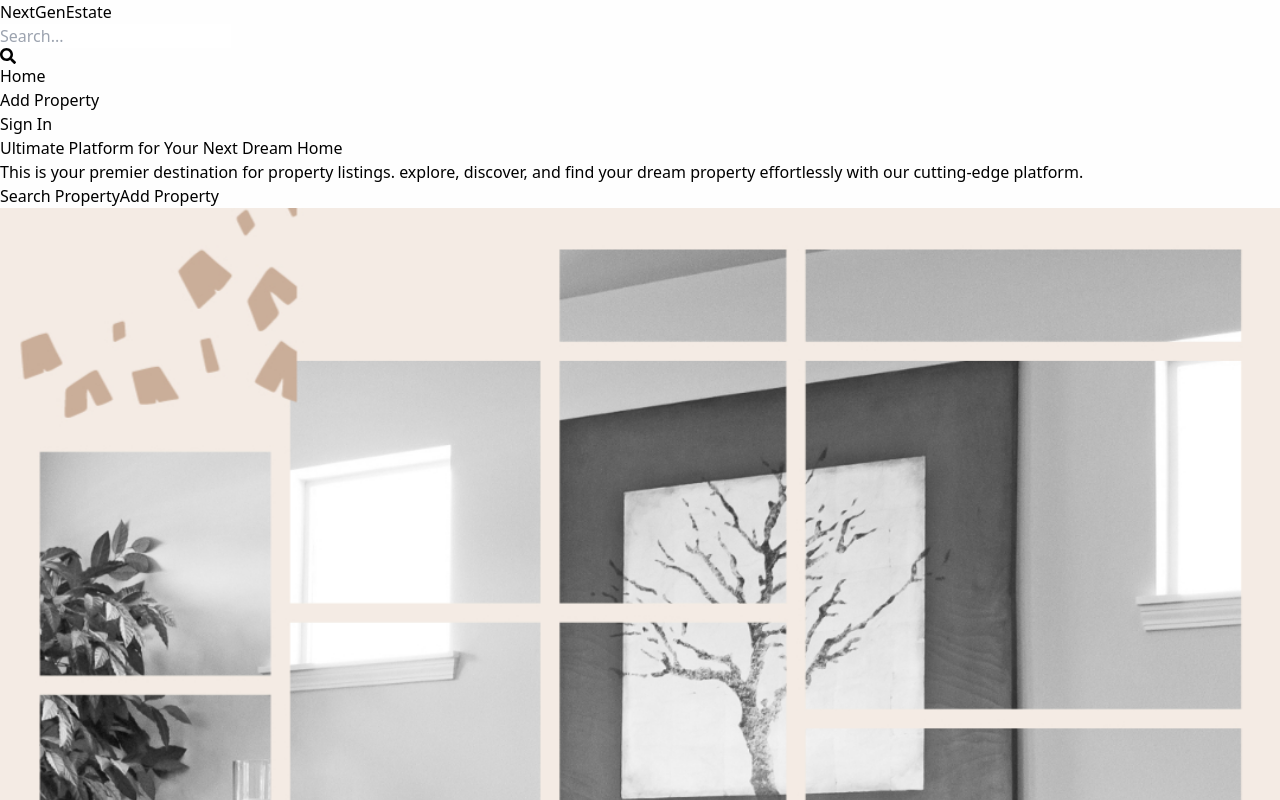
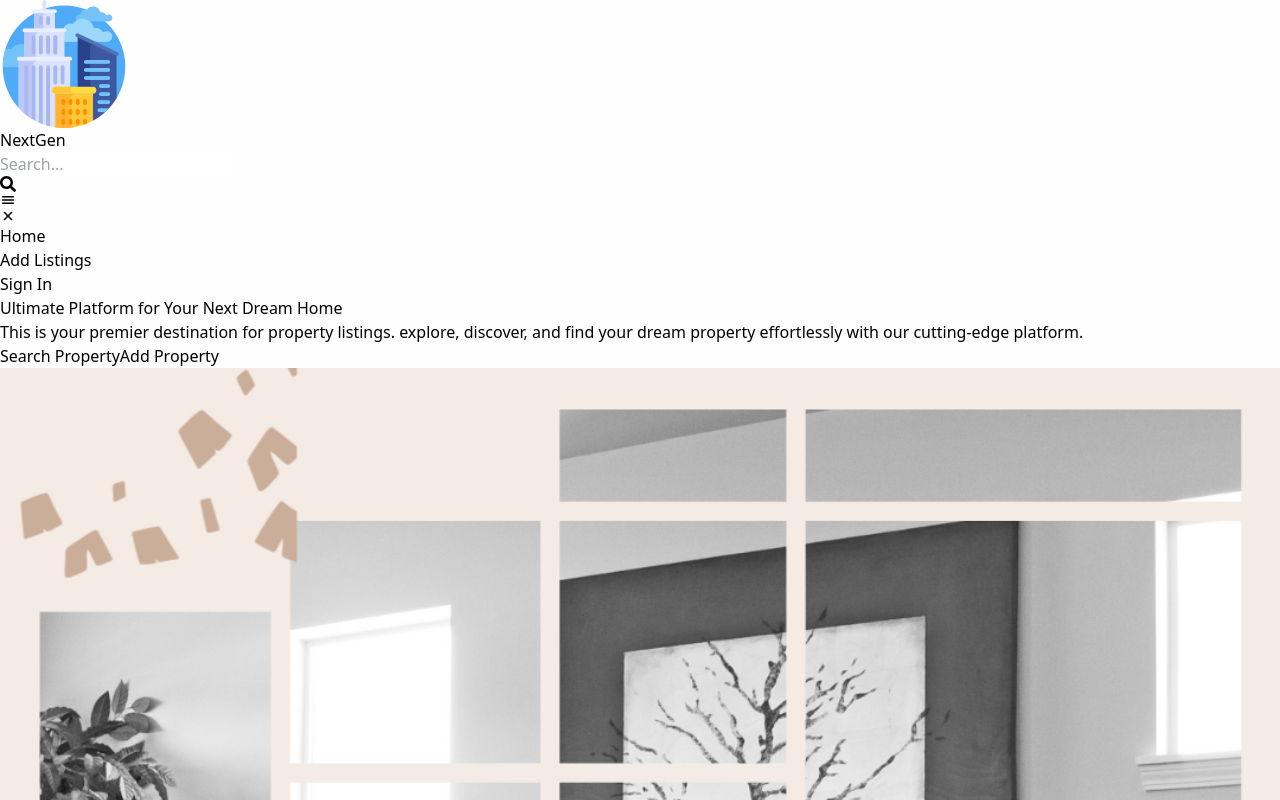
Before and after one commit to somnathnavale/Real_Estate_WebApp, a React (Vite) app in the folder client/: page / in a window 1280 px wide. Shown: the top 800 px of the page. Built offline with nearby package versions, Linux system fonts and the light colour scheme.

Commit message:
updated header and footer

```diff
--- a/client/src/App.jsx
+++ b/client/src/App.jsx
@@ -1,6 +1,6 @@
 import React from 'react'
 import {BrowserRouter,Routes,Route} from 'react-router-dom'
-import Home from './pages/Home'
+import Home from './pages/Home/Home'
 import SignIn from './pages/SignIn'
 import SignUp from './pages/SignUp'
 import Profile from './pages/Profile'
--- a/client/src/components/Header.jsx
+++ b/client/src/components/Header.jsx
@@ -1,17 +1,30 @@
-import React from "react";
+import React, { useEffect, useState } from "react";
 import { FaSearch } from "react-icons/fa";
-import { Link } from "react-router-dom";
+import { IoMenu, IoClose } from "react-icons/io5";
+import { Link,useLocation } from "react-router-dom";
 import { useSelector } from "react-redux";
+import logo from "../assets/logo.png";
+
 const Header = () => {
+  const [openMenu, setOpenMenu] = useState(false);
   const { user } = useSelector((state) => state.user);
+  const location=useLocation();
+
+  useEffect(()=>{
+    setOpenMenu(false);
+  },[location])
 
   return (
     <header className="bg-slate-200 shadow-lg sticky top-0" style={{zIndex:100}}>
-      <div className="flex justify-between items-center max-w-6xl mx-auto p-3">
-        <h1 className="font-bold text-base sm:text-2xl flex flex-wrap">
-          <span className="text-slate-500">NextGen</span>
-          <span className="text-slate-700">Estate</span>
-        </h1>
+      <nav className="bg-white border-gray-200 px-4 lg:px-6 py-2.5 dark:bg-gray-800">
+        <div className="flex flex-wrap justify-between items-center mx-auto max-w-screen-xl">
+          <div className="flex items-center">
+            <img src={logo} className="mr-3 h-6 sm:h-9" alt="NextGen Logo" />
+            <span className="self-center text-xl font-semibold whitespace-nowrap dark:text-white">
+              NextGen
+            </span>
+          </div>
+          <div>
             <form className="bg-slate-100 p-3 rounded-lg flex items-center">
             <input
               type="text"
@@ -20,32 +33,65 @@ const Header = () => {
             />
             <FaSearch className="text-slate-600" />
           </form>
-        <ul className="flex gap-4">
-          <Link to="/">
-            <li className="hidden sm:inline text-slate-700 hover:underline">
+          </div>
+          <div
+            className="md:hidden w-8 h-8 cursor-pointer text-slate-900 hover:opacity-90"
+            onClick={() => setOpenMenu((prev) => !prev)}
+          >
+            <IoMenu
+              className={`w-[100%] h-[100%] ${
+                openMenu ? "hidden" : "inline-block"
+              }`}
+            />
+            <IoClose
+              className={`w-[100%] h-[100%] ${
+                openMenu ? "inline-block" : "hidden"
+              }`}
+            />
+          </div>
+          <div
+            className={`justify-between items-center w-full md:flex md:w-auto md:order-1 ${
+              !openMenu ? "hidden" : "inline-block"
+            }`}
+          >
+            <ul className="flex flex-col mt-4 font-medium md:flex-row md:space-x-8 md:mt-0">
+              <li>
+                <Link
+                  to="/"
+                  className="block py-2 pr-4 pl-3 text-gray-700 rounded bg-primary-700 md:bg-transparent md:text-primary-700 md:p-0 dark:text-white hover:underline underline-offset-4"
+                >
                   Home
+                </Link>
               </li>
+              <li>
+                <Link
+                  to="/add-properties"
+                  className="block py-2 pr-4 pl-3 text-gray-700 border-b border-gray-100 hover:underline underline-offset-4 md:hover:bg-transparent md:border-0 md:hover:text-primary-700 md:p-0 dark:text-gray-400 md:dark:hover:text-white dark:hover:bg-gray-700 dark:hover:text-white md:dark:hover:bg-transparent dark:border-gray-700"
+                >
+                  Add Listings
                 </Link>
-          <Link to="/add-property">
-            <li className="hidden sm:inline text-slate-700 hover:underline">
-              Add Property
               </li>
-          </Link>
+              <li>
                 {user?.username ? (
-            <Link to="/profile">
-              <img
-                src={user?.avatar}
-                alt="profile"
-                className="rounded-full w-7 h-7 object-cover"
-              />
+                  <Link
+                    to="/profile"
+                    className=" outline-none block py-2 pr-4 pl-3 text-gray-700 border-b border-gray-100 hover:underline underline-offset-4 md:hover:bg-transparent md:border-0 md:hover:text-primary-700 md:p-0 dark:text-gray-400 md:dark:hover:text-white dark:hover:bg-gray-700 dark:hover:text-white md:dark:hover:bg-transparent dark:border-gray-700"
+                  >
+                    Profile
                   </Link>
                 ) : (
-            <Link to="/sign-in">
-              <li className="text-slate-700 hover:underline">Sign In</li>
+                  <Link
+                    to="/sign-in"
+                    className="outline-none block py-2 pr-4 pl-3 text-gray-700 border-b border-gray-100 hover:underline underline-offset-4 md:hover:bg-transparent md:border-0 md:hover:text-primary-700 md:p-0 dark:text-gray-400 md:dark:hover:text-white dark:hover:bg-gray-700 dark:hover:text-white md:dark:hover:bg-transparent dark:border-gray-700"
+                  >
+                    Sign In
                   </Link>
                 )}
+              </li>
             </ul>
           </div>
+        </div>
+      </nav>
     </header>
   );
 };
--- a/client/src/components/Snackbar.jsx
+++ b/client/src/components/Snackbar.jsx
@@ -25,7 +25,7 @@ function Snackbar({ message, type, open, onClose,time }) {
   };
 
   return (
-    <div className={`fixed top-0 right-0 mt-6 mr-4 transform ${isVisible ? 'translate-y-0' : '-translate-y-16'} transition-transform duration-300 ease-in-out`}>
+    <div className={`fixed top-0 right-0 mt-6 mr-4 transform ${isVisible ? 'translate-y-0' : '-translate-y-16'} transition-transform duration-300 ease-in-out`} style={{zIndex:1000}}>
       <div className={`text-white px-4 py-2 rounded shadow-md ${typeClasses[type]}`}>
         {message}
         <button className="ml-2 text-white" onClick={onClose}>X</button>
--- a/client/src/pages/Footer.jsx
+++ b/client/src/pages/Footer.jsx
@@ -4,7 +4,7 @@ const Footer = () => {
     const date=new Date();
   return (
     <section className="bg-slate-700 text-white p-3 py-4">
-      <div className="flex justify-between items-center max-w-6xl mx-auto flex-wrap flex-col sm:flex-row">
+      <div className="flex justify-center items-center max-w-6xl mx-auto flex-wrap flex-col">
         <p className="text-lg sm:text-xl lg:text-2xl font-semibold tracking-wider">NextGen Estate Private Ltd</p>
         <p className="text-base sm:text-lg">All Rights Reserved &copy; {date.getFullYear()}</p>
       </div>
--- a/client/src/pages/Home.jsx
+++ b/client/src/pages/Home/Home.jsx
@@ -3,7 +3,7 @@ import FeaturedProperty from "./FeaturedProperty";
 import HomePoster from "./HomePoster";
 import RecentListings from "./RecentListings";
 import ContactLabel from "./ContactLabel";
-import Footer from "./Footer";
+import Footer from "../Footer";
 
 const Home = () => {
   return (
--- a/client/src/pages/HomePoster.jsx
+++ b/client/src/pages/Home/HomePoster.jsx
@@ -1,5 +1,5 @@
 import React from 'react'
-import background from "../assets/bg.jpg";
+import background from "../../assets/bg.jpg";
 import { useNavigate } from "react-router-dom";
 
 const HomePoster = () => {
--- a/client/src/pages/RecentListings.jsx
+++ b/client/src/pages/Home/RecentListings.jsx
@@ -1,6 +1,6 @@
 import React from 'react'
-import PropertyCard from '../components/PropertyCard';
-import background from '../assets/background.jpg';
+import PropertyCard from '../../components/PropertyCard';
+import background from '../../assets/background.jpg';
 
 const updatedDemoData = [
     {
```
Also changed, not shown: client/src/pages/Home/FeaturedProperty.jsx (renamed from client/src/pages/FeaturedProperty.jsx, +4 -4 lines), client/src/assets/logo.png (added), client/src/pages/Home/ContactLabel.jsx (renamed from client/src/pages/ContactLabel.jsx). Lines whose indentation alone changed are shown as unchanged.
